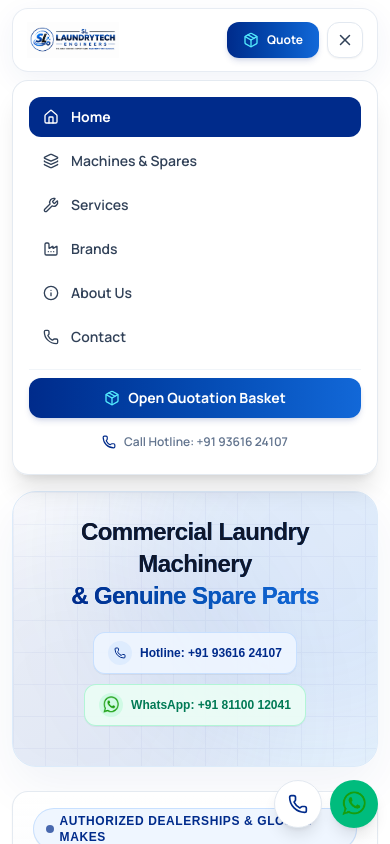
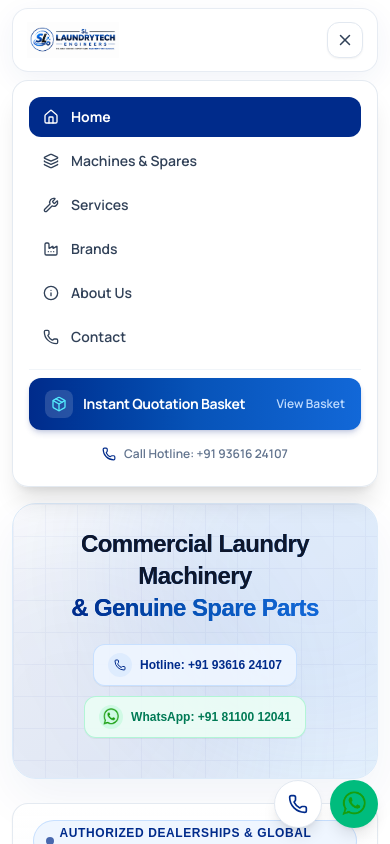
Before and after one commit to dineshdk1011/sltech, a Next.js app: page / in a window 390 px wide. Both pictures are taken after a click on the button 345 px from the left and 40 px from the top of the page. Shown: the top 844 px of the page. Built offline with nearby package versions, Linux system fonts and the light colour scheme; no server answers.

Commit message:
Hide top quote button on mobile view and feature it inside mobile menu

```diff
--- a/components/Header.tsx
+++ b/components/Header.tsx
@@ -174,12 +174,12 @@ export default function Header() {
             <span className="whitespace-nowrap">+91 93616 24107</span>
           </a>
 
-          {/* Quotation Basket Button */}
+          {/* Quotation Basket Button - Hidden on mobile, visible from sm up */}
           {!isAuthorized && (
             <button
               type="button"
               onClick={openDrawer}
-              className="relative inline-flex items-center justify-center gap-2 rounded-xl bg-gradient-to-r from-[#002B8B] to-[#1268D8] hover:from-[#002477] hover:to-[#0f5ec4] text-white font-bold text-xs sm:text-sm px-4 py-2.5 shadow-md shadow-blue-900/15 transition-all hover:-translate-y-0.5 active:translate-y-0 cursor-pointer whitespace-nowrap shrink-0"
+              className="relative hidden sm:inline-flex items-center justify-center gap-2 rounded-xl bg-gradient-to-r from-[#002B8B] to-[#1268D8] hover:from-[#002477] hover:to-[#0f5ec4] text-white font-bold text-xs sm:text-sm px-4 py-2.5 shadow-md shadow-blue-900/15 transition-all hover:-translate-y-0.5 active:translate-y-0 cursor-pointer whitespace-nowrap shrink-0"
             >
               <Package className="h-4 w-4 text-cyan-300 shrink-0" />
               <span className="whitespace-nowrap">Quote</span>
@@ -224,9 +224,14 @@ export default function Header() {
             aria-label={menuOpen ? 'Close navigation menu' : 'Open navigation menu'}
             aria-expanded={menuOpen}
             onClick={() => setMenuOpen((isOpen) => !isOpen)}
-            className="inline-flex h-9 w-9 items-center justify-center rounded-xl border border-slate-200 bg-white text-slate-700 shadow-xs hover:border-[#002B8B] hover:text-[#002B8B] transition-colors lg:hidden cursor-pointer shrink-0"
+            className="relative inline-flex h-9 w-9 items-center justify-center rounded-xl border border-slate-200 bg-white text-slate-700 shadow-xs hover:border-[#002B8B] hover:text-[#002B8B] transition-colors lg:hidden cursor-pointer shrink-0"
           >
             {menuOpen ? <X size={18} strokeWidth={2} /> : <Menu size={18} strokeWidth={2} />}
+            {!isAuthorized && items.length > 0 && !menuOpen && (
+              <span className="absolute -top-1 -right-1 flex h-4 min-w-4 items-center justify-center rounded-full bg-emerald-500 px-1 text-[10px] font-black text-white shadow-xs">
+                {items.length}
+              </span>
+            )}
           </button>
         </div>
       </div>
@@ -275,14 +280,21 @@ export default function Header() {
                     setMenuOpen(false);
                     openDrawer();
                   }}
-                  className="w-full flex items-center justify-center gap-2 rounded-xl py-2.5 bg-gradient-to-r from-[#002B8B] to-[#1268D8] text-white font-bold text-sm shadow-md shadow-blue-900/15 cursor-pointer"
+                  className="w-full flex items-center justify-between gap-3 rounded-xl px-4 py-3 bg-gradient-to-r from-[#002B8B] via-[#0753B8] to-[#1268D8] text-white font-bold text-sm shadow-md shadow-blue-900/20 active:scale-[0.99] transition-all cursor-pointer"
                 >
-                  <Package className="w-4 h-4 text-cyan-300" />
-                  <span>
-                    {items.length > 0
-                      ? `Quotation Basket (${items.length} items)`
-                      : 'Open Quotation Basket'}
-                  </span>
+                  <div className="flex items-center gap-2.5">
+                    <div className="h-7 w-7 rounded-lg bg-white/15 flex items-center justify-center shrink-0">
+                      <Package className="w-4 h-4 text-cyan-300" />
+                    </div>
+                    <span className="font-bold tracking-tight">Instant Quotation Basket</span>
+                  </div>
+                  {items.length > 0 ? (
+                    <span className="flex h-5 min-w-5 items-center justify-center rounded-full bg-emerald-500 px-2 text-[11px] font-black text-white shadow-xs">
+                      {items.length} {items.length === 1 ? 'item' : 'items'}
+                    </span>
+                  ) : (
+                    <span className="text-xs text-blue-200 font-semibold">View Basket</span>
+                  )}
                 </button>
               </li>
             )}
```
